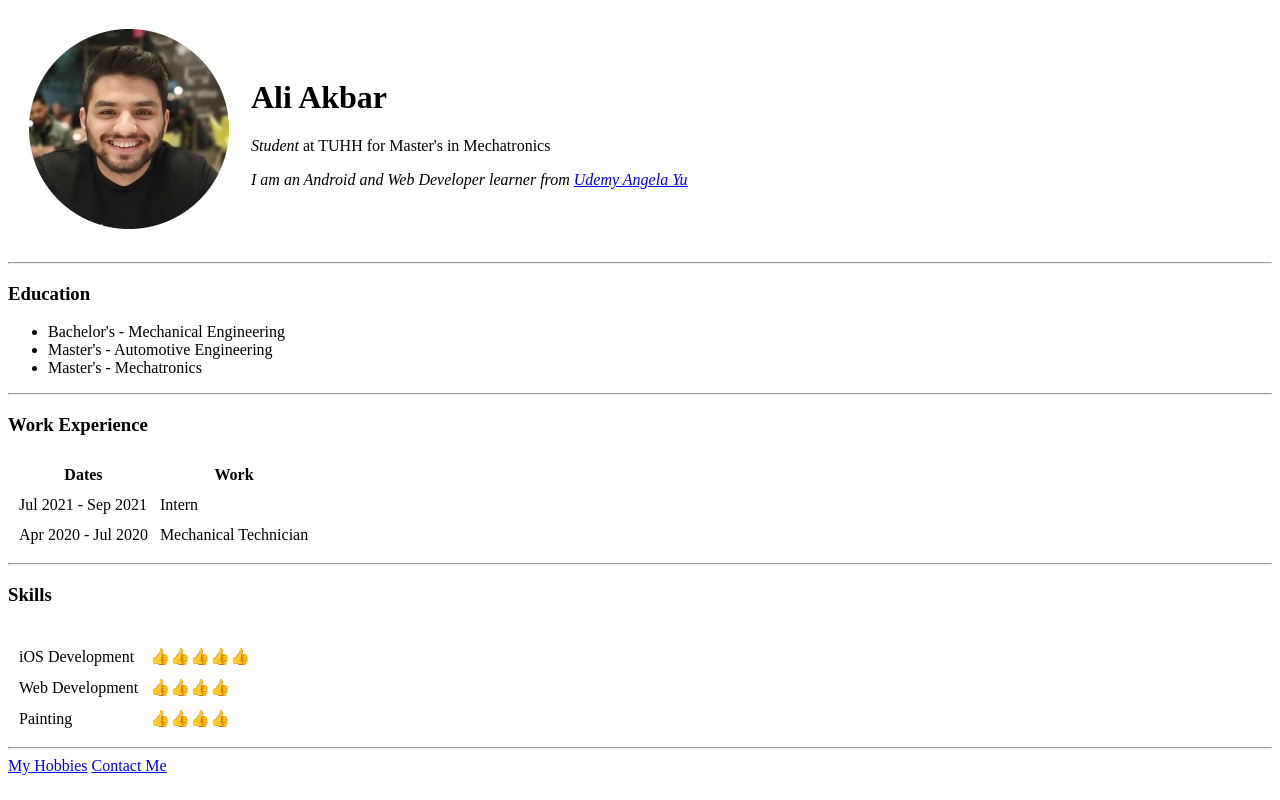
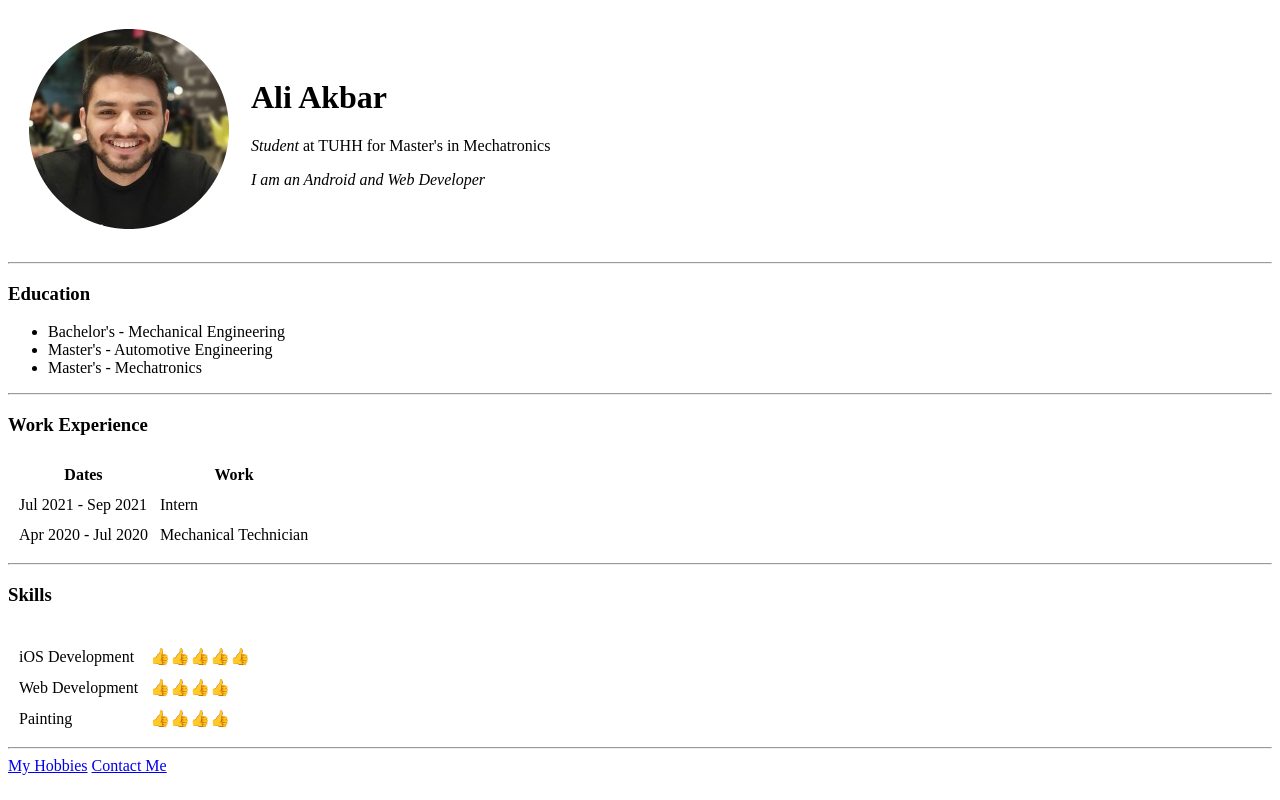
Before and after one commit to aliakbarse/CV, a plain HTML site: page index.html in a window 1280 px wide. Drawn offline with Linux system fonts and the light colour scheme.

Commit message:
Update index.html

```diff
--- a/index.html
+++ b/index.html
@@ -12,7 +12,7 @@
             <td><img src="images/PP.png" alt=profile picture"></td>
             <td><h1>Ali Akbar</h1>
                 <p><em>Student</em> at TUHH for Master's in Mechatronics</p>
-                <p><em>I am an Android and Web Developer learner from <a href="https://www.udemy.com/home/my-courses/learning/">Udemy Angela Yu</a></em></p>
+                <p><em>I am an Android and Web Developer</em></p>
             </td>
         </tr>
     </table>
```
